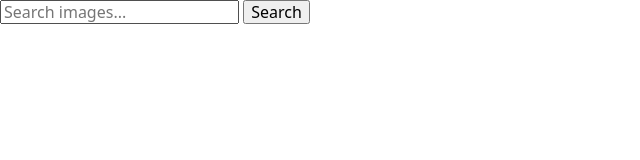
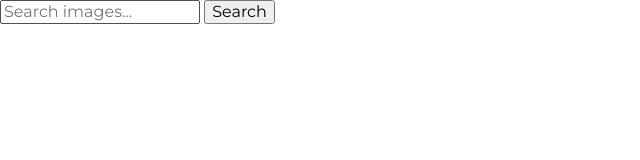
Before and after one commit to andriiyakymiv/goit-js-hw-11, a plain HTML site: page index.html in a window 1280 px wide. Shown: the whole page, without its empty margins (0-640 px from the left). Drawn offline with nearby package versions, Linux system fonts and the light colour scheme.

Commit message:
Deploying to gh-pages from @ andriiyakymiv/goit-js-hw-11@fb4b7f917844f07b8696eb2a9af20c8b6b573acc 🚀

```diff
--- /dev/null
+++ b/assets/index-BkwWmyvQ.css
@@ -0,0 +1 @@
+*,*:before,*:after{box-sizing:border-box}h1,h2,h3,h4,h5,h6,p{margin:0}a{text-decoration:none;color:inherit}ul,ol{margin:0;padding:0;list-style-type:none}img{max-width:100%;display:block;height:auto}input,textarea,button{font:inherit}button{cursor:pointer}html{scroll-behavior:smooth}body{font-family:Montserrat,sans-serif}main{overflow-x:hidden}
--- a/index.html
+++ b/index.html
@@ -14,6 +14,7 @@
     integrity="sha512-q6WgHqiHlKyOqslT/lgBgodhd03Wp4BEqKeW6nNtlOY4quzyG3VoQKFrieaCeSnuVseNKRGpGeDU3qPmabCANg=="
     crossorigin="anonymous" referrerpolicy="no-referrer" />
 
+  <link rel="stylesheet" crossorigin href="/goit-js-hw-11/assets/index-BkwWmyvQ.css">
 </head>
 
 <body>
```
